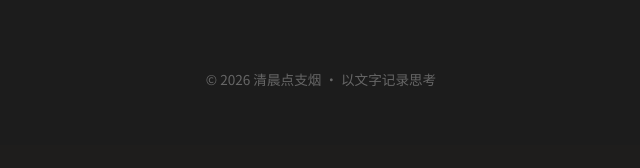
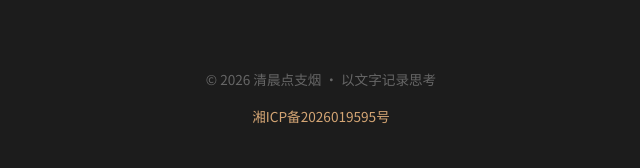
Before and after one commit to zduo777/my_page, a Flask app: page /blog in a window 1280 px wide. Shown: the part 817-985 px from the top of the page, without its empty margins (319-959 px from the left). Before the commit the page ends 903 px from the top, so only its background shows below. Run offline with Flask 3, Linux system fonts and the light colour scheme; data comes from the database, SQL or seed files in the repository.

Commit message:
feat: 添加备案号到footer
Co-Authored-By: Claude Opus 4.7 <noreply@anthropic.com>

```diff
--- a/templates/base.html
+++ b/templates/base.html
@@ -117,6 +117,7 @@
 
     <footer class="site-footer">
         <p>© 2026 清晨点支烟 · 以文字记录思考</p>
+        <a href="https://beian.miit.gov.cn/" target="_blank">湘ICP备2026019595号</a>
     </footer>
 
     <!-- 全局设置按钮 -->
```
